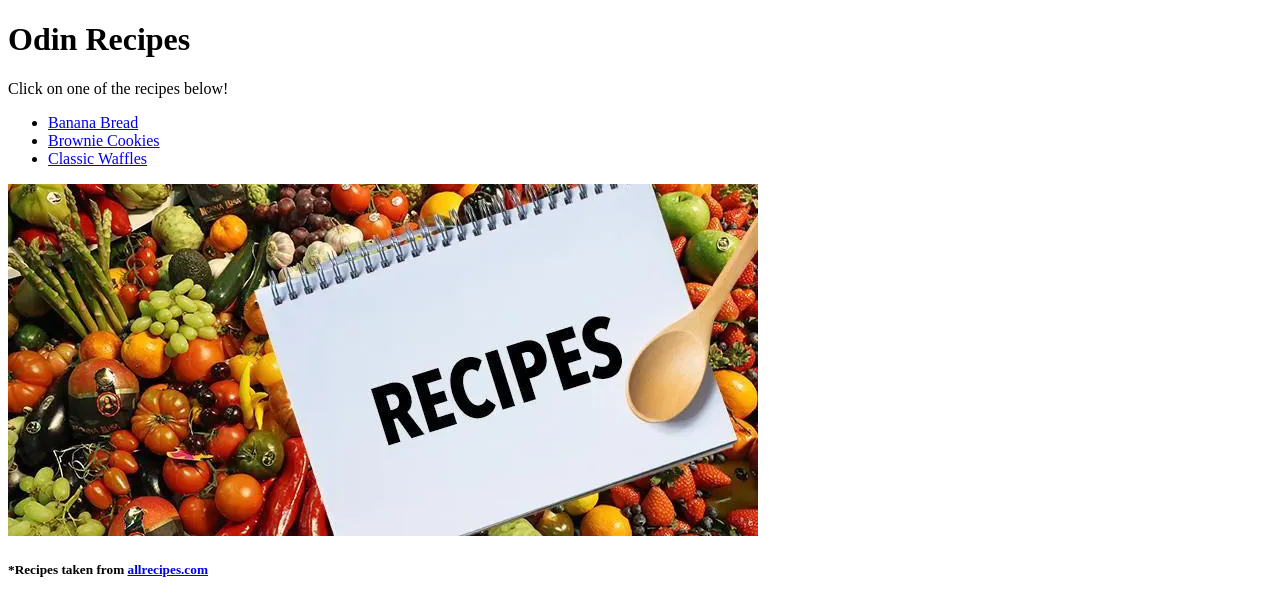
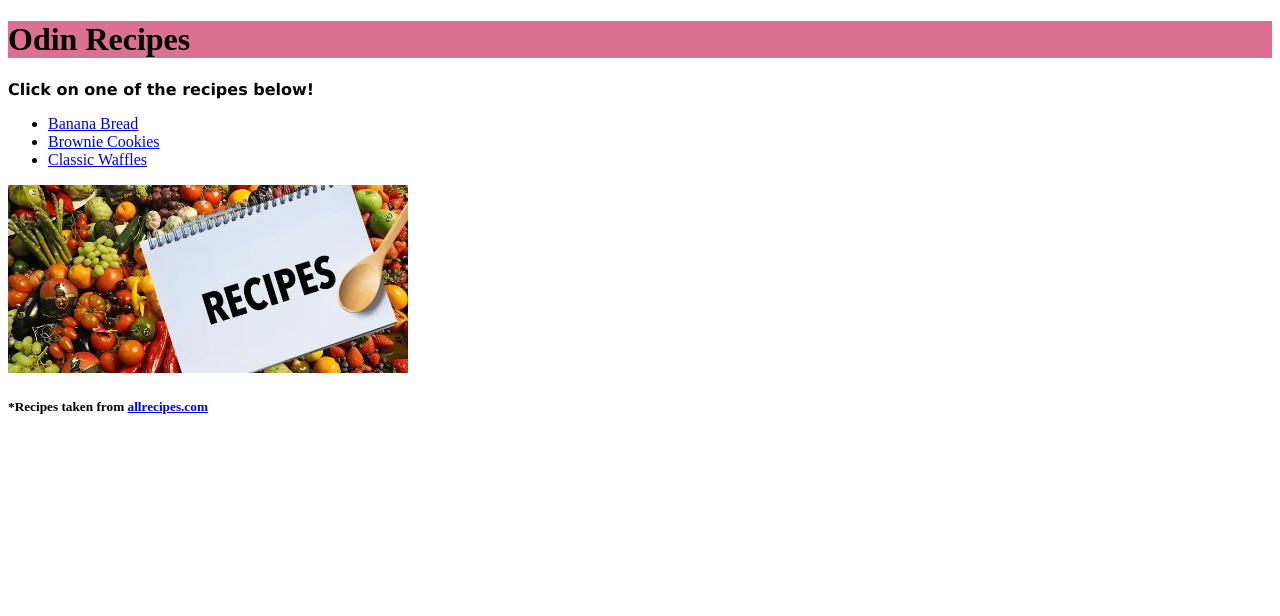
Before and after one commit to Benfisher11/odin-recipes2, a plain HTML site: page index.html in a window 1280 px wide. Drawn offline with Linux system fonts and the light colour scheme.

Commit message:
Modify heading, text, and image with CSS
Added background color to the top heading, changed font weight and type of text below heading, and changed size of the recipe image

```diff
--- a/index.html
+++ b/index.html
@@ -3,11 +3,14 @@
 <head>
 <meta charset="UTF-8">
 <title>Odin Recipes</title>
+<link rel="stylesheet" href="style.css">
 </head>
 
 <body>
-    <h1>Odin Recipes</h1>
+  <div>
+    <h1 class="title">Odin Recipes</h1>
     <p1>Click on one of the recipes below!</p1>
+  </div>
     <ul>
       <li>
         <a href="recipes/banana_bread.html">Banana Bread</a>
@@ -19,7 +22,7 @@
         <a href="recipes/classic_waffles.html">Classic Waffles</a>
       </li>
     </ul>
-  <img src="images/recipes.jpg" alt="Notepad with the word recipe written in
+  <img class="image" src="images/recipes.jpg" alt="Notepad with the word recipe written in
             bold text in capital letters, with assorted fruits and vegtables
             around it, with a wooden spoon laying on top of the notepad">
     <h5>*Recipes taken from <a href="https://www.allrecipes.com/">allrecipes.com</a> </h5>
--- /dev/null
+++ b/style.css
@@ -0,0 +1,11 @@
+h1{
+    background-color: palevioletred;
+}
+p1{
+    font-family: Verdana, Geneva, Tahoma, sans-serif;
+    font-weight: bold;
+}
+.image{
+    height: auto;
+    width: 400px;
+}
```
